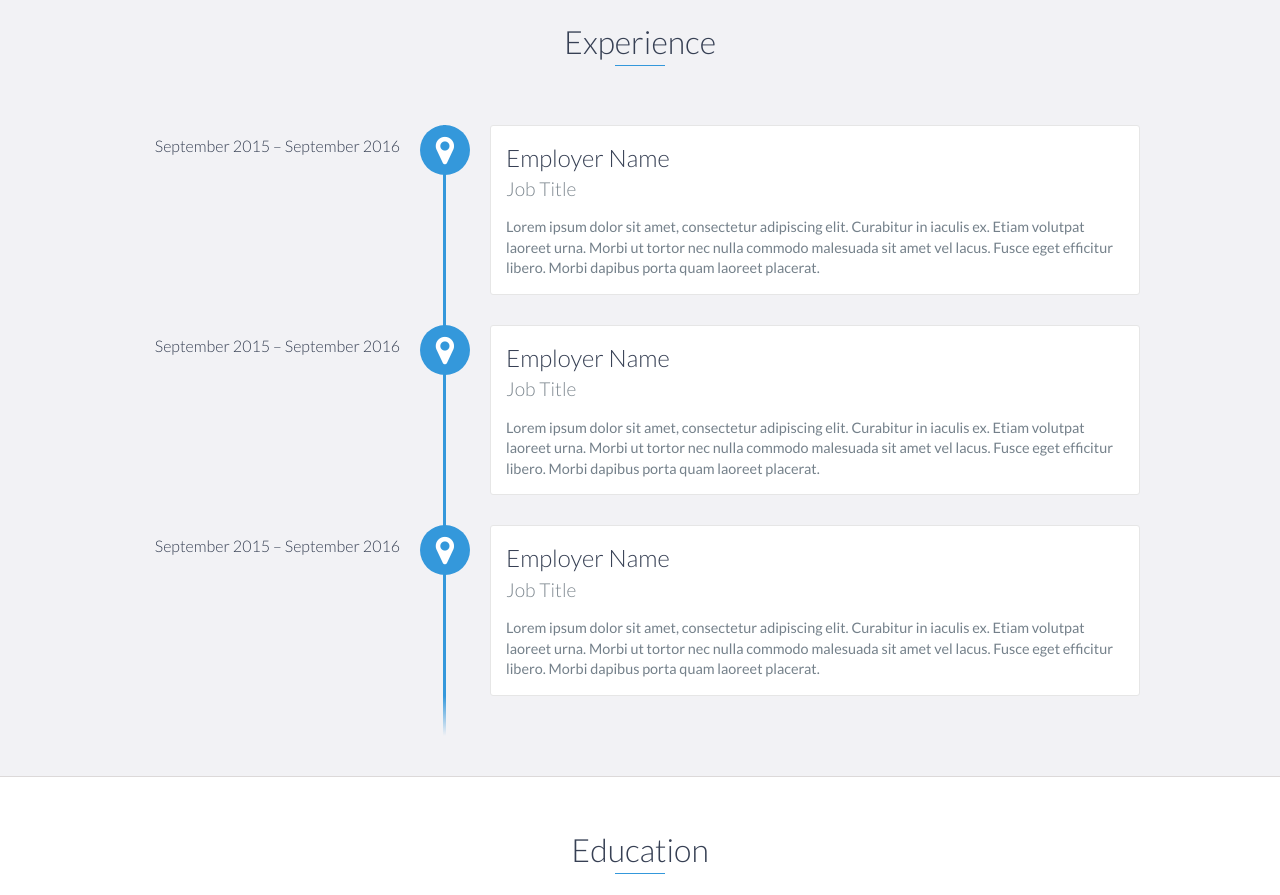
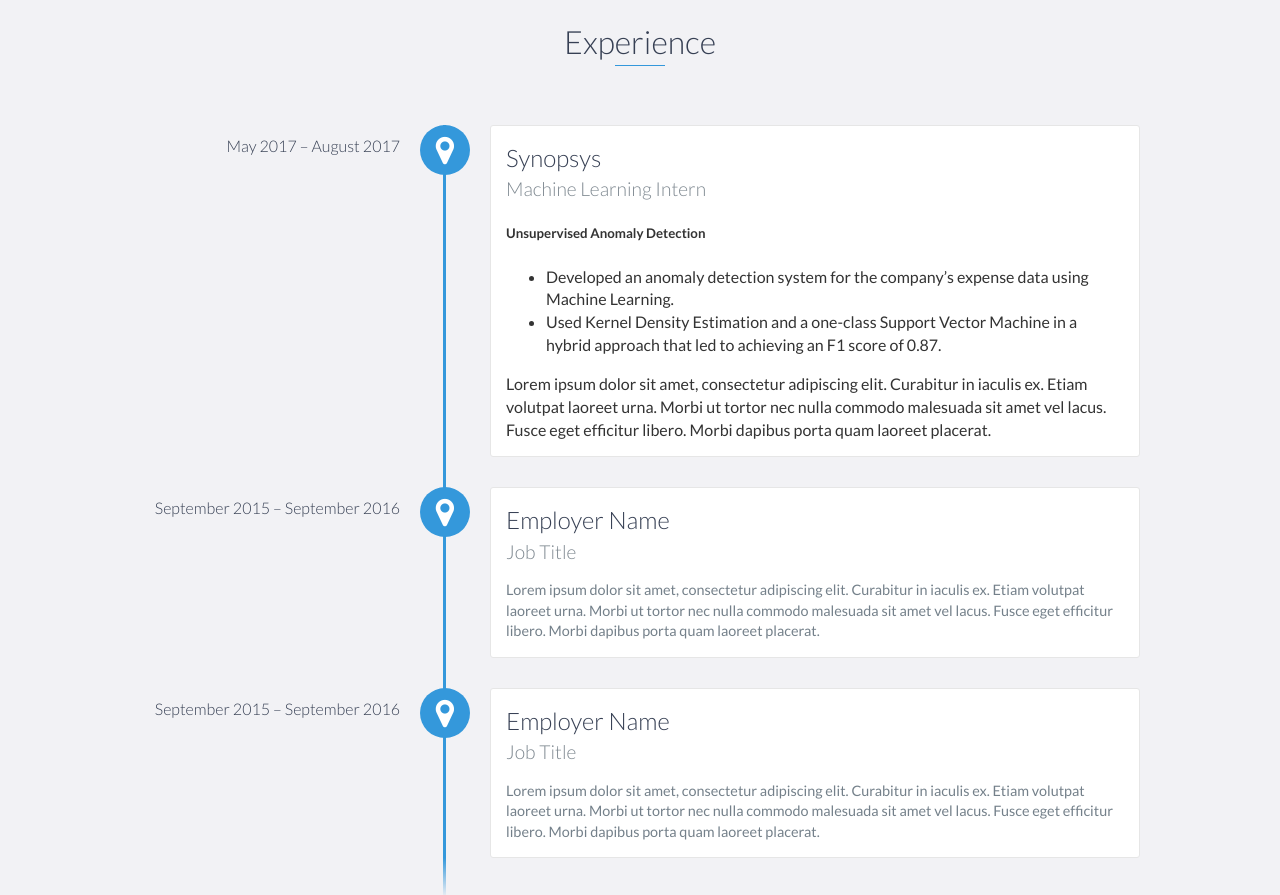
Before and after one commit to shashwath94/shashwath94.github.io, a website: page index.html in a window 1280 px wide. Shown: the part 1760-2655 px from the top of the page. Drawn offline with nearby package versions, Linux system fonts and the light colour scheme.

Commit message:
minor changes

```diff
--- a/index.html
+++ b/index.html
@@ -127,7 +127,7 @@
                 <div class="col-md-12">
 
                     <div class="linkedin">
-                        <script type="text/javascript" src="https://platform.linkedin.com/badges/js/profile.js" async defer></script>
+
                         <div class="LI-profile-badge"  data-version="v1" data-size="medium" data-locale="en_US" data-type="vertical" data-theme="dark" data-vanity="shashwath-h-a-41905aa7">
                             <a class="LI-simple-link" href='https://linkedin.com/in/shashwath-h-a-41905aa7?trk=profile-badge'>Shashwath H.A</a></div>
 
@@ -164,10 +164,19 @@
     <div id="experience" class="background-alt">
         <h2 class="heading">Experience</h2>
         <div id="experience-timeline">
-            <div data-date="September 2015 – September 2016">
-                <h3>Employer Name</h3>
-                <h4>Job Title</h4>
-                <p>
+            <div data-date="May 2017 – August 2017">
+                <h3>Synopsys</h3>
+                <h4>Machine Learning Intern</h4>
+                <p><h5>
+                    Unsupervised Anomaly Detection
+                </h5>
+                    <ul>
+                        <li>
+                                Developed an anomaly detection system for the company’s expense data using Machine Learning. </li>
+                        <li>    Used Kernel Density Estimation and a one-class Support Vector Machine in a hybrid approach that led to achieving an
+                                F1 score of 0.87.</li>
+
+                    </ul>
                     Lorem ipsum dolor sit amet, consectetur adipiscing elit. Curabitur in iaculis ex. Etiam volutpat laoreet urna. Morbi ut tortor nec nulla commodo malesuada sit amet vel lacus. Fusce eget efficitur libero. Morbi dapibus porta quam laoreet placerat.
                 </p>
             </div>
```
